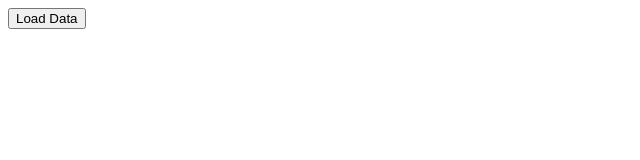
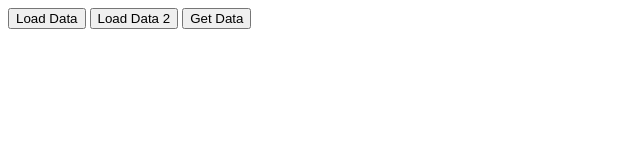
Before and after one commit to mufassir-mahmud/Module-32-API, a plain HTML site: page index.html in a window 1280 px wide. Shown: the whole page, without its empty margins (0-640 px from the left). Drawn offline with Linux system fonts and the light colour scheme.

Commit message:
fetch data

```diff
--- /dev/null
+++ b/app.js
@@ -0,0 +1,15 @@
+function loadData2(){
+    fetch('https://jsonplaceholder.typicode.com/todos/1')
+    .then(res => res.json())
+    .then(data => console.log(data))
+}
+
+function getData(){
+    fetch('https://jsonplaceholder.typicode.com/users')
+    .then(res => res.json())
+    .then(data => displayData(data) )
+}
+
+function displayData(data){
+    console.log(data);
+}
--- a/index.html
+++ b/index.html
@@ -9,6 +9,9 @@
 
 
   <button onclick="loadData()">Load Data</button>
+  <button onclick="loadData2()">Load Data 2</button>
+  <button onclick="getData()">Get Data</button>
     <script src="fetch.js"></script>
+    <script src="app.js"></script>
 </body>
 </html>
```
